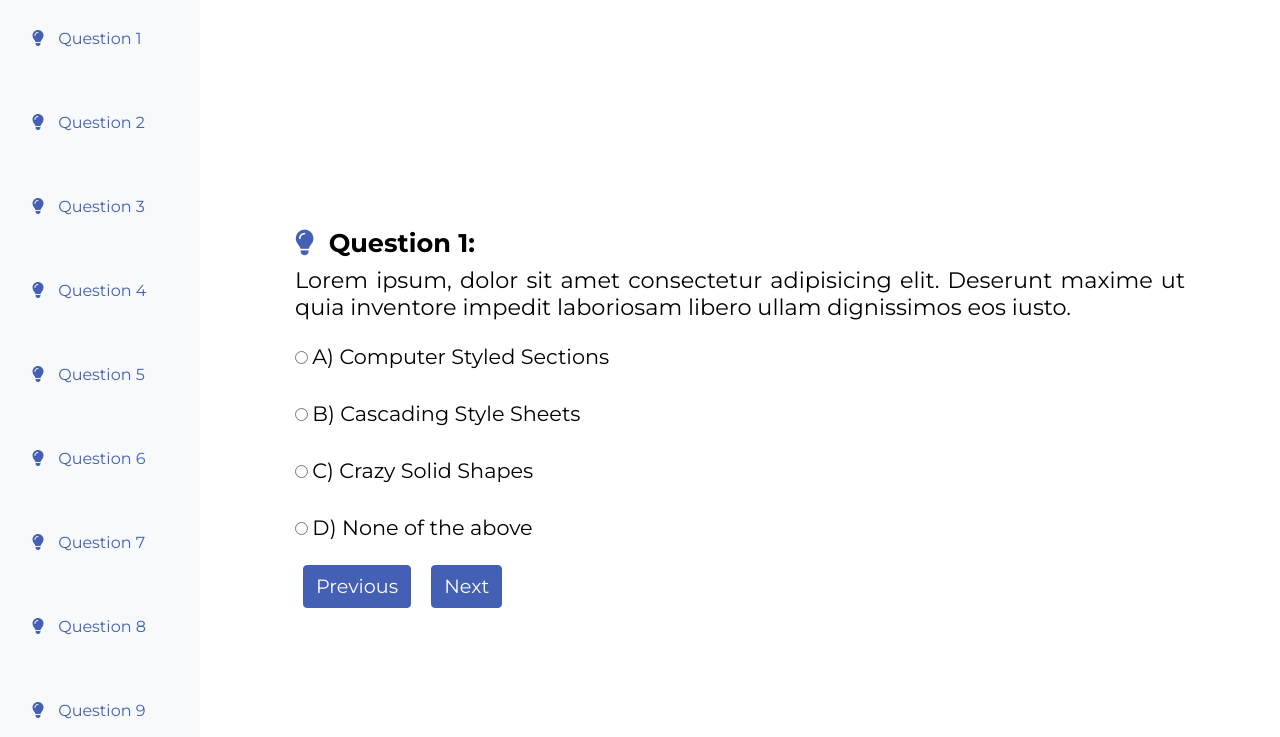
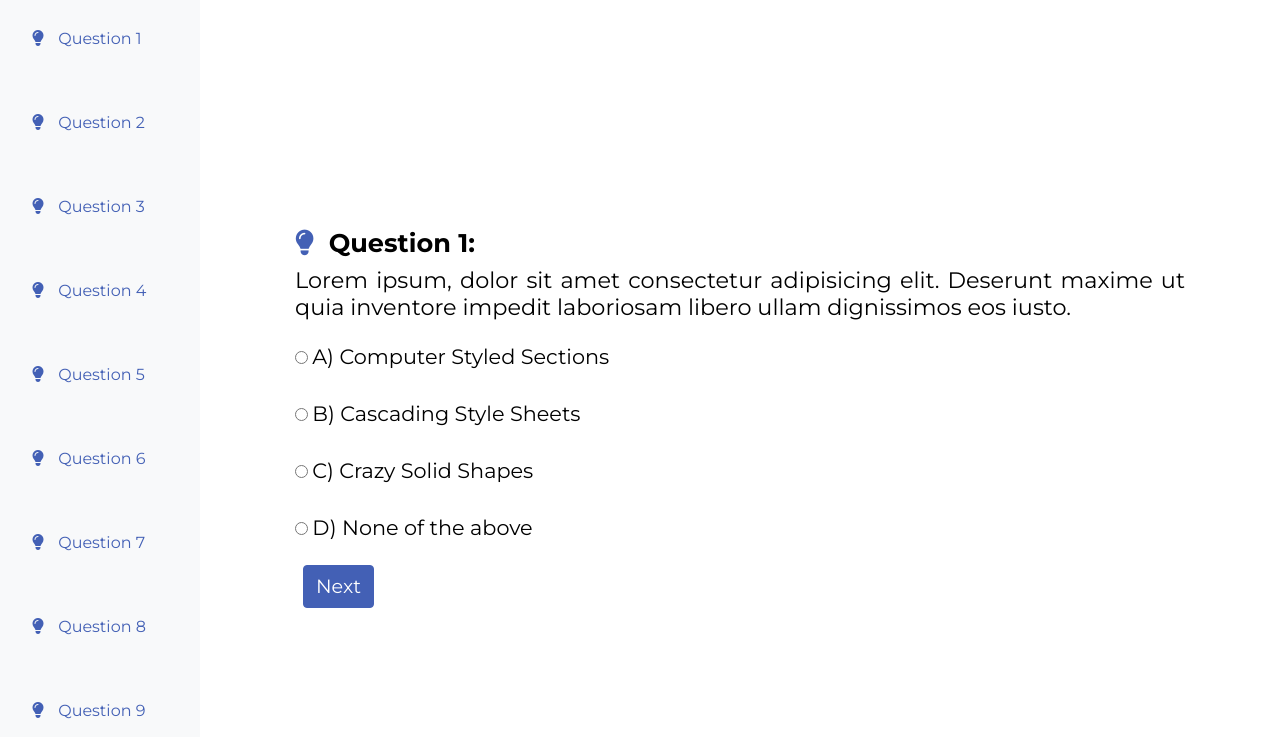
Before and after one commit to tanya1810/EDC-Quiz, a plain HTML site: page index.html in a window 1280 px wide. Shown: the part 63-800 px from the top of the page. Drawn offline with nearby package versions, Linux system fonts and the light colour scheme.

Commit message:
next and previous buttons

```diff
--- a/index.html
+++ b/index.html
@@ -194,8 +194,7 @@
                         <label class="ques-label">D) None of the above</label>
                     </div>
                     <div class="pt-2" style="display: inline-block;">
-                        <button class="btn btn-primary">Previous</button>
-                        <button class="btn btn-primary">Next</button>
+                        <a href="#q2" class="btn btn-primary">Next</a>
                     </div>
                 </div>
             </div>
@@ -213,8 +212,8 @@
                         <textarea type="text" rows="5" name="question-1-answers" id="question-1-answers-D"></textarea>
                     </div>
                     <div class="pt-2" style="display: inline-block;">
-                        <button class="btn btn-primary">Previous</button>
-                        <button class="btn btn-primary">Next</button>
+                        <a href="#q1" class="btn btn-primary">Previous</a>
+                        <a href="#q3" class="btn btn-primary">Next</a>
                     </div>
                 </div>
             </div>
@@ -247,8 +246,8 @@
                         <label class="ques-label">D) None of the above</label>
                     </div>
                     <div class="pt-2" style="display: inline-block;">
-                        <button class="btn btn-primary">Previous</button>
-                        <button class="btn btn-primary">Next</button>
+                        <a href="#q2" class="btn btn-primary">Previous</a>
+                        <a href="#q4" class="btn btn-primary">Next</a>
                     </div>
                 </div>
             </div>
@@ -281,8 +280,8 @@
                         <label class="ques-label">D) None of the above</label>
                     </div>
                     <div class="pt-2" style="display: inline-block;">
-                        <button class="btn btn-primary">Previous</button>
-                        <button class="btn btn-primary">Next</button>
+                        <a href="#q3" class="btn btn-primary">Previous</a>
+                        <a href="#q5" class="btn btn-primary">Next</a>
                     </div>
                 </div>
             </div>
@@ -315,8 +314,8 @@
                         <label class="ques-label">D) None of the above</label>
                     </div>
                     <div class="pt-2" style="display: inline-block;">
-                        <button class="btn btn-primary">Previous</button>
-                        <button class="btn btn-primary">Next</button>
+                        <a href="#q4" class="btn btn-primary">Previous</a>
+                        <a href="#q6" class="btn btn-primary">Next</a>
                     </div>
                 </div>
             </div>
@@ -349,8 +348,8 @@
                         <label class="ques-label">D) None of the above</label>
                     </div>
                     <div class="pt-2" style="display: inline-block;">
-                        <button class="btn btn-primary">Previous</button>
-                        <button class="btn btn-primary">Next</button>
+                        <a href="#q5" class="btn btn-primary">Previous</a>
+                        <a href="#q7" class="btn btn-primary">Next</a>
                     </div>
                 </div>
             </div>
@@ -368,8 +367,8 @@
                         <textarea type="text" rows="5" name="question-1-answers" id="question-1-answers-D"></textarea>
                     </div>
                     <div class="pt-2" style="display: inline-block;">
-                        <button class="btn btn-primary">Previous</button>
-                        <button class="btn btn-primary">Next</button>
+                        <a href="#q6" class="btn btn-primary">Previous</a>
+                        <a href="#q8" class="btn btn-primary">Next</a>
                     </div>
                 </div>
             </div>
@@ -402,8 +401,8 @@
                         <label class="ques-label">D) None of the above</label>
                     </div>
                     <div class="pt-2" style="display: inline-block;">
-                        <button class="btn btn-primary">Previous</button>
-                        <button class="btn btn-primary">Next</button>
+                        <a href="#q7" class="btn btn-primary">Previous</a>
+                        <a href="#q9" class="btn btn-primary">Next</a>
                     </div>
                 </div>
             </div>
@@ -436,8 +435,8 @@
                         <label class="ques-label">D) None of the above</label>
                     </div>
                     <div class="pt-2" style="display: inline-block;">
-                        <button class="btn btn-primary">Previous</button>
-                        <button class="btn btn-primary">Next</button>
+                        <a href="#q8" class="btn btn-primary">Previous</a>
+                        <a href="#q10" class="btn btn-primary">Next</a>
                     </div>
                 </div>
             </div>
@@ -470,8 +469,8 @@
                         <label class="ques-label">D) None of the above</label>
                     </div>
                     <div class="pt-2" style="display: inline-block;">
-                        <button class="btn btn-primary">Previous</button>
-                        <button class="btn btn-primary">Next</button>
+                        <a href="#q9" class="btn btn-primary">Previous</a>
+                        <a href="#q11" class="btn btn-primary">Next</a>
                     </div>
                 </div>
             </div>
@@ -504,8 +503,8 @@
                         <label class="ques-label">D) None of the above</label>
                     </div>
                     <div class="pt-2" style="display: inline-block;">
-                        <button class="btn btn-primary">Previous</button>
-                        <button class="btn btn-primary">Next</button>
+                        <a href="#q10" class="btn btn-primary">Previous</a>
+                        <a href="#q12" class="btn btn-primary">Next</a>
                     </div>
                 </div>
             </div>
@@ -538,8 +537,8 @@
                         <label class="ques-label">D) None of the above</label>
                     </div>
                     <div class="pt-2" style="display: inline-block;">
-                        <button class="btn btn-primary">Previous</button>
-                        <button class="btn btn-primary">Next</button>
+                        <a href="#q11" class="btn btn-primary">Previous</a>
+                        <a href="#q13" class="btn btn-primary">Next</a>
                     </div>
                 </div>
             </div>
@@ -572,8 +571,8 @@
                         <label class="ques-label">D) None of the above</label>
                     </div>
                     <div class="pt-2" style="display: inline-block;">
-                        <button class="btn btn-primary">Previous</button>
-                        <button class="btn btn-primary">Next</button>
+                        <a href="#q12" class="btn btn-primary">Previous</a>
+                        <a href="#q14" class="btn btn-primary">Next</a>
                     </div>
                 </div>
             </div>
@@ -595,8 +594,8 @@
                         <textarea type="text" rows="5" name="question-1-answers" id="question-1-answers-D"></textarea>
                     </div>
                     <div class="pt-2" style="display: inline-block;">
-                        <button class="btn btn-primary">Previous</button>
-                        <button class="btn btn-primary">Next</button>
+                        <a href="#q13" class="btn btn-primary">Previous</a>
+                        <a href="#q15" class="btn btn-primary">Next</a>
                     </div>
                 </div>
             </div>
@@ -629,8 +628,8 @@
                         <label class="ques-label">D) None of the above</label>
                     </div>
                     <div class="pt-2" style="display: inline-block;">
-                        <button class="btn btn-primary">Previous</button>
-                        <button class="btn btn-primary">Next</button>
+                        <a href="#q14" class="btn btn-primary">Previous</a>
+                        <a href="ThankYou.html" class="btn btn-primary">Submit</a>
                     </div>
                 </div>
             </div>
```
